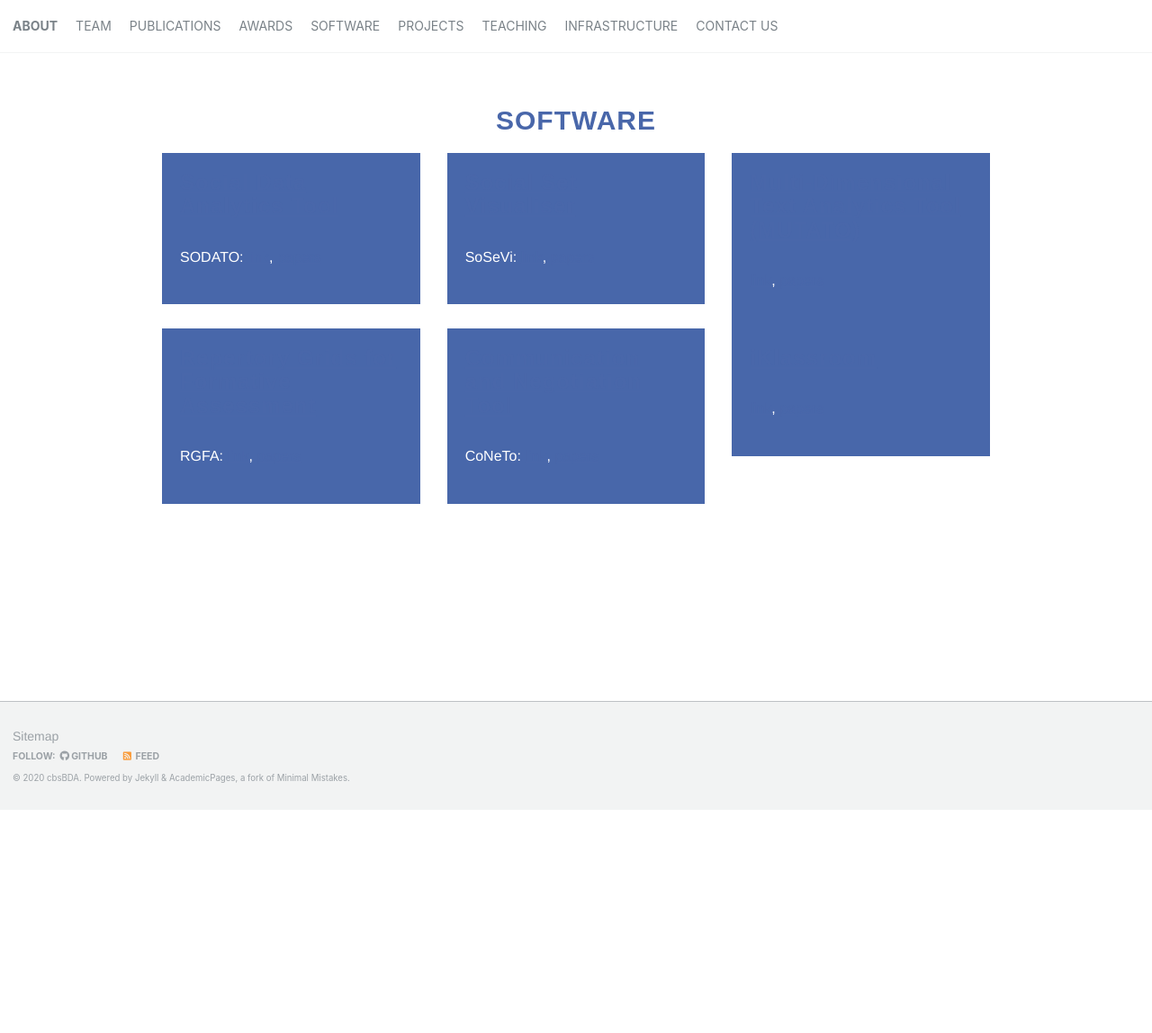
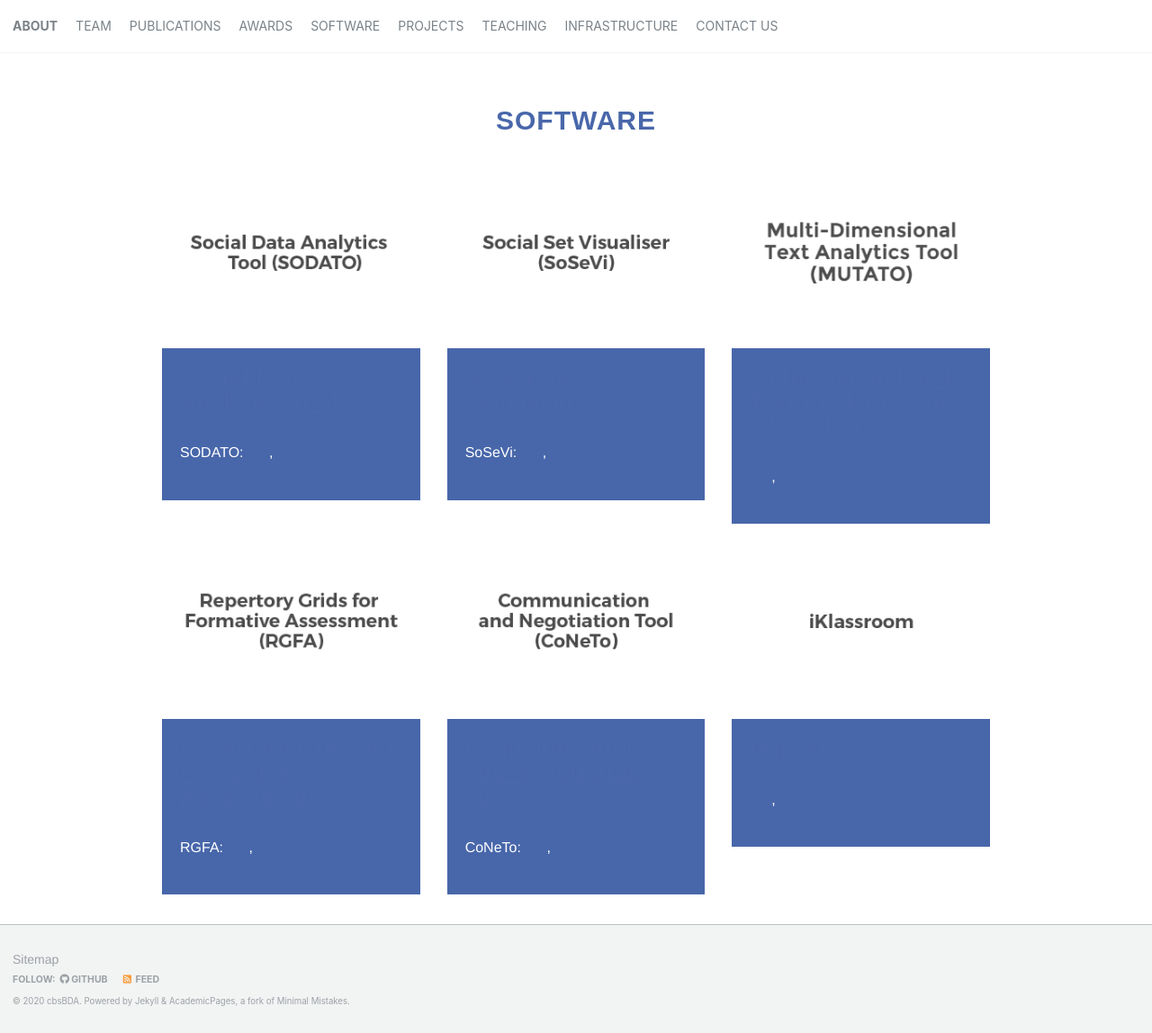
Before and after one commit to cbsBDA/cbsBDA-homepage, a Jekyll site: the page built from _pages/software.md, in a window 1280 px wide. Shown: the whole page at 90% size. Built offline with Jekyll 4.4.1, drawn with Linux system fonts in a browser that asks for light colours; before the commit the page ends 900 px from its top, so only the background shows below that.

Commit message:
Update software.md

```diff
--- a/_pages/software.md
+++ b/_pages/software.md
@@ -40,7 +40,7 @@ author_profile: true
       <div class="row">
        <div class="portfolio-itemsa">
           <div class="portfolio-item wordpress html apps col-xs-12 col-sm-4 col-md-4">
-            <div class="recent-work-wrap"> <img class="img-responsive" src="img/portfolio/item6.png" alt="">
+            <div class="recent-work-wrap"> <img class="img-responsive" src="/img/portfolio/item6.png" alt="">
               <div class="overlay">
                 <div class="recent-work-inner">
                   <h3><a href="#">Social Data Analytics Tool</a></h3>
@@ -54,7 +54,7 @@ author_profile: true
 
 
           <div class="portfolio-item apps col-xs-12 col-sm-4 col-md-4">
-            <div class="recent-work-wrap"> <img class="img-responsive" src="img/portfolio/item1.png" alt="">
+            <div class="recent-work-wrap"> <img class="img-responsive" src="/img/portfolio/item1.png" alt="">
               <div class="overlay">
                 <div class="recent-work-inner">
                   <h3><a href="#">Social Set Visualiser</a></h3>
@@ -67,7 +67,7 @@ author_profile: true
 
 
           <div class="portfolio-item wordpress html col-xs-12 col-sm-4 col-md-4">
-            <div class="recent-work-wrap"> <img class="img-responsive" src="img/portfolio/item7.png" alt="">
+            <div class="recent-work-wrap"> <img class="img-responsive" src="/img/portfolio/item7.png" alt="">
               <div class="overlay">
                 <div class="recent-work-inner">
                   <h3><a href="#">Multi-Dimensional Text Analytics Tool (MUTATO)</a></h3>
@@ -80,7 +80,7 @@ author_profile: true
 
 
           <div class="portfolio-item bootstrap wordpress col-xs-12 col-sm-4 col-md-4">
-            <div class="recent-work-wrap"> <img class="img-responsive" src="img/portfolio/item3.png" alt="">
+            <div class="recent-work-wrap"> <img class="img-responsive" src="/img/portfolio/item3.png" alt="">
               <div class="overlay">
                 <div class="recent-work-inner">
                   <h3><a href="#">Repertory Grids for Formative Assessment</a></h3>
@@ -92,7 +92,7 @@ author_profile: true
           <!--/.portfolio-item-->
 
             <div class="portfolio-item joomla bootstrap col-xs-12 col-sm-4 col-md-4">
-            <div class="recent-work-wrap"> <img class="img-responsive" src="img/portfolio/item2.png" alt="">
+            <div class="recent-work-wrap"> <img class="img-responsive" src="/img/portfolio/item2.png" alt="">
               <div class="overlay">
                 <div class="recent-work-inner">
                   <h3><a href="#">Communication and Negotiation Tool</a></h3>
@@ -107,7 +107,7 @@ author_profile: true
           <!--/.portfolio-item-->
 
           <div class="portfolio-item joomla html bootstrap col-xs-12 col-sm-4 col-md-4">
-            <div class="recent-work-wrap"> <img class="img-responsive" src="img/portfolio/item5.png" alt="">
+            <div class="recent-work-wrap"> <img class="img-responsive" src="/img/portfolio/item5.png" alt="">
               <div class="overlay">
                 <div class="recent-work-inner">
                   <h3><a href="#">iKlassroom</a></h3>
```
